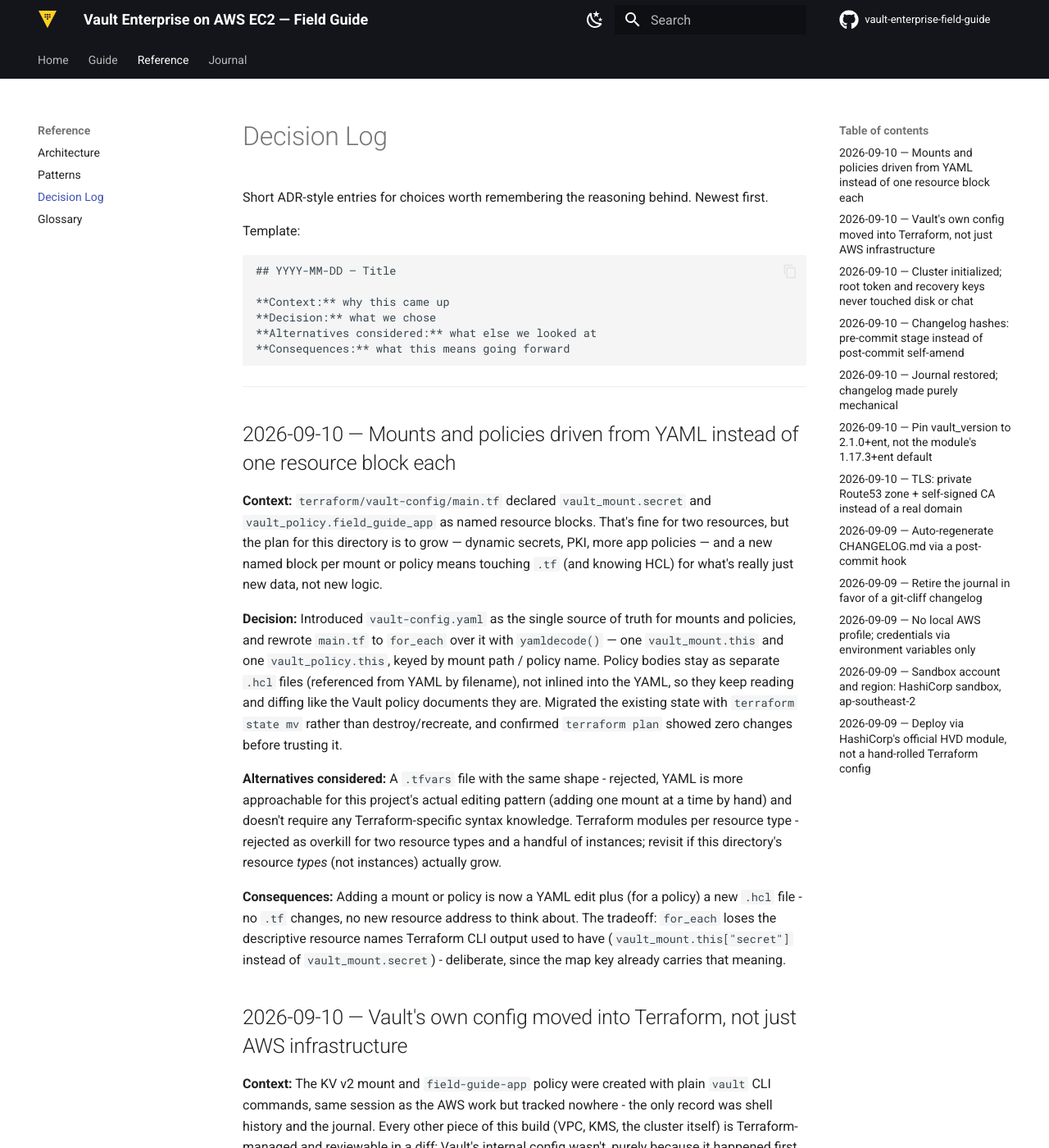
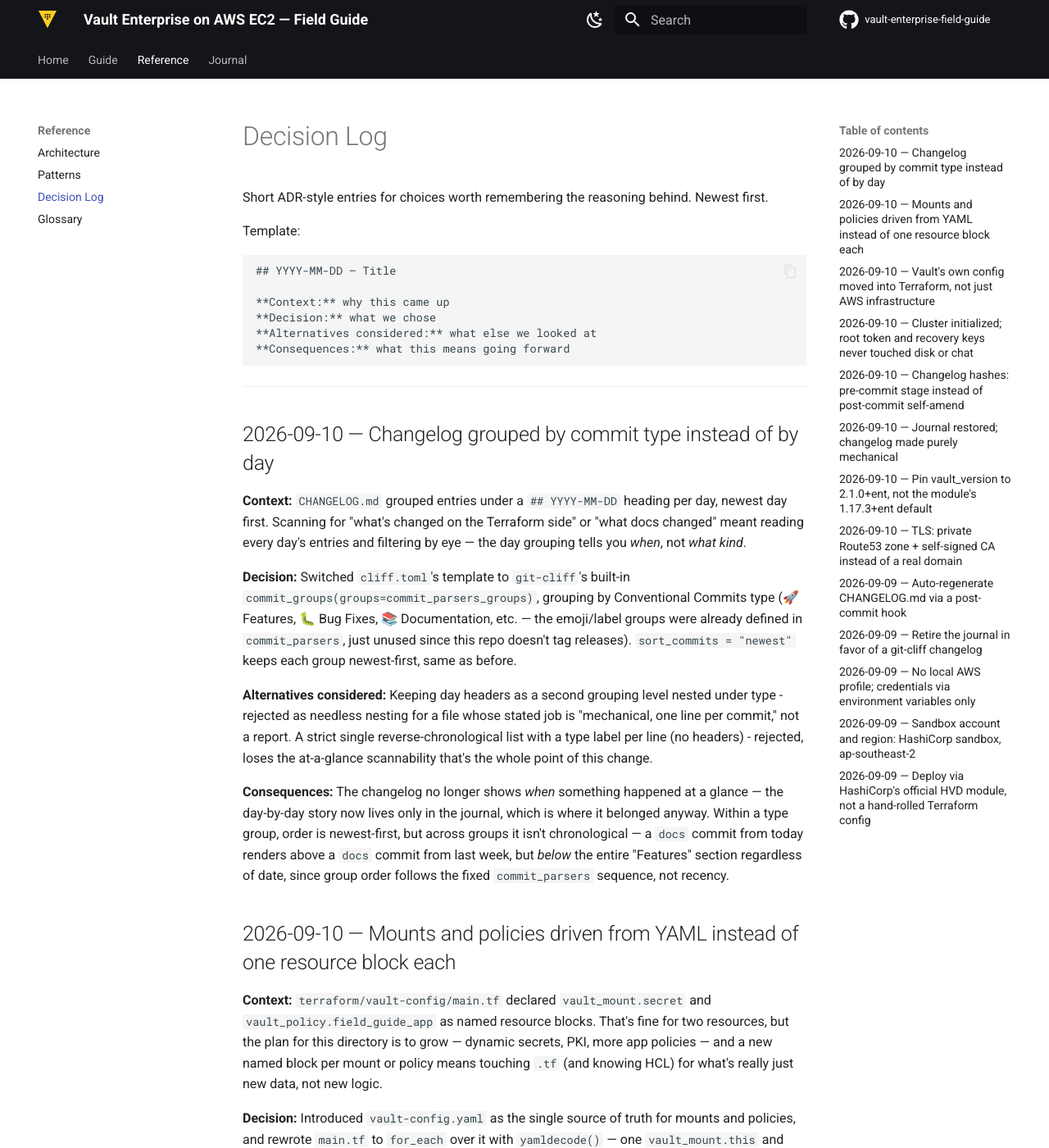
Before and after one commit to markcarriedo/vault-enterprise-field-guide, an MkDocs documentation site: the page built from docs/reference/decisions.md, in a window 1280 px wide and 1400 px high. Shown: the whole window at 82% size. Built offline with MkDocs 1.6.1 and Material for MkDocs 9.7.7, drawn with Linux system fonts in a browser that asks for light colours; comment, search, counter and statistics services are not loaded.

Commit message:
feat(changelog): group entries by commit type instead of by day
Switch cliff.toml to git-cliff's built-in commit_groups (Features/Bug
Fixes/Docs/etc, already defined in commit_parsers but unused since this repo
doesn't tag releases). Newest-first within each group. Day-by-day narrative
now lives only in the journal.

Claude-Session: https://claude.ai/code/session_01W8wX9ho5zsL4nSkjw8ZJSM

````diff
--- a/docs/reference/decisions.md
+++ b/docs/reference/decisions.md
@@ -14,6 +14,32 @@ Template:
 ```
 
 ---
+
+## 2026-09-10 — Changelog grouped by commit type instead of by day
+
+**Context:** `CHANGELOG.md` grouped entries under a `## YYYY-MM-DD` heading per day, newest
+day first. Scanning for "what's changed on the Terraform side" or "what docs changed" meant
+reading every day's entries and filtering by eye — the day grouping tells you *when*, not
+*what kind*.
+
+**Decision:** Switched `cliff.toml`'s template to `git-cliff`'s built-in
+`commit_groups(groups=commit_parsers_groups)`, grouping by Conventional Commits type (🚀
+Features, 🐛 Bug Fixes, 📚 Documentation, etc. — the emoji/label groups were already defined
+in `commit_parsers`, just unused since this repo doesn't tag releases). `sort_commits =
+"newest"` keeps each group newest-first, same as before.
+
+**Alternatives considered:** Keeping day headers as a second grouping level nested under
+type - rejected as needless nesting for a file whose stated job is "mechanical, one line per
+commit," not a report. A strict single reverse-chronological list with a type label per line
+(no headers) - rejected, loses the at-a-glance scannability that's the whole point of this
+change.
+
+**Consequences:** The changelog no longer shows *when* something happened at a glance — the
+day-by-day story now lives only in the journal, which is where it belonged anyway. Within a
+type group, order is newest-first, but across groups it isn't chronological — a `docs` commit
+from today renders above a `docs` commit from last week, but *below* the entire "Features"
+section regardless of date, since group order follows the fixed `commit_parsers` sequence, not
+recency.
 
 ## 2026-09-10 — Mounts and policies driven from YAML instead of one resource block each
 
````
Also changed, not shown: CHANGELOG.md (+55 -45 lines), cliff.toml (+8 -10 lines).
